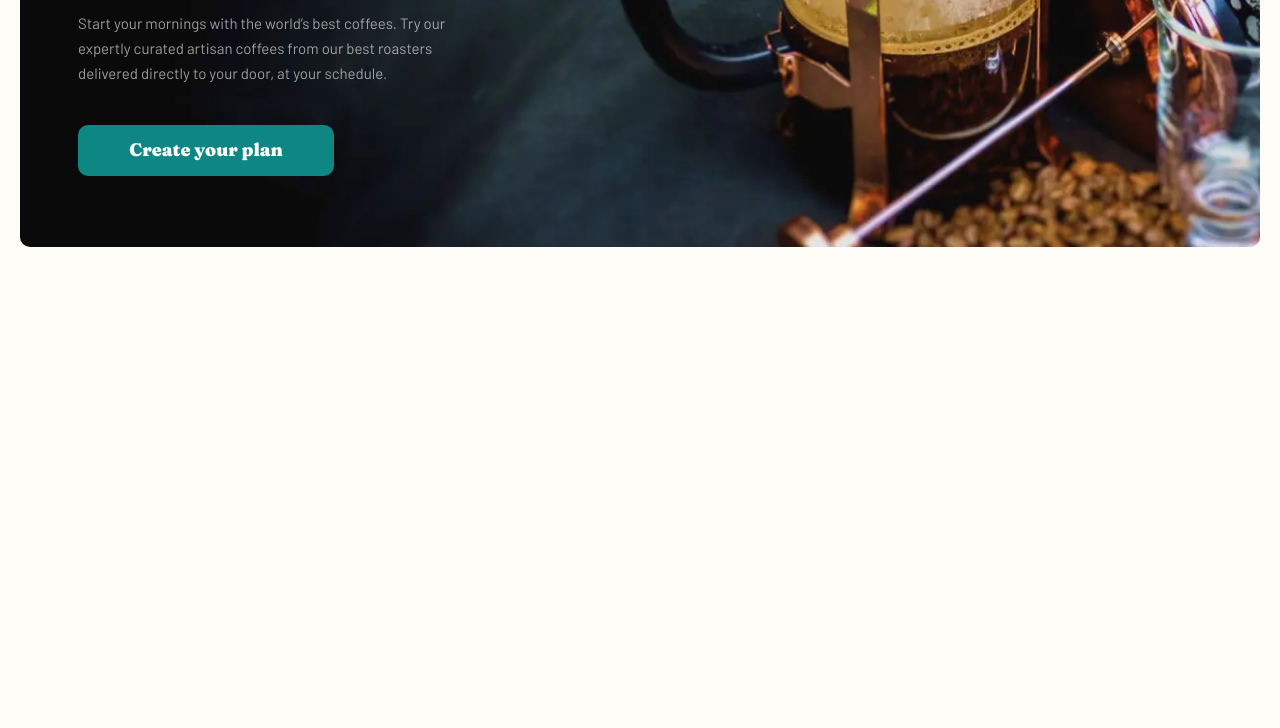
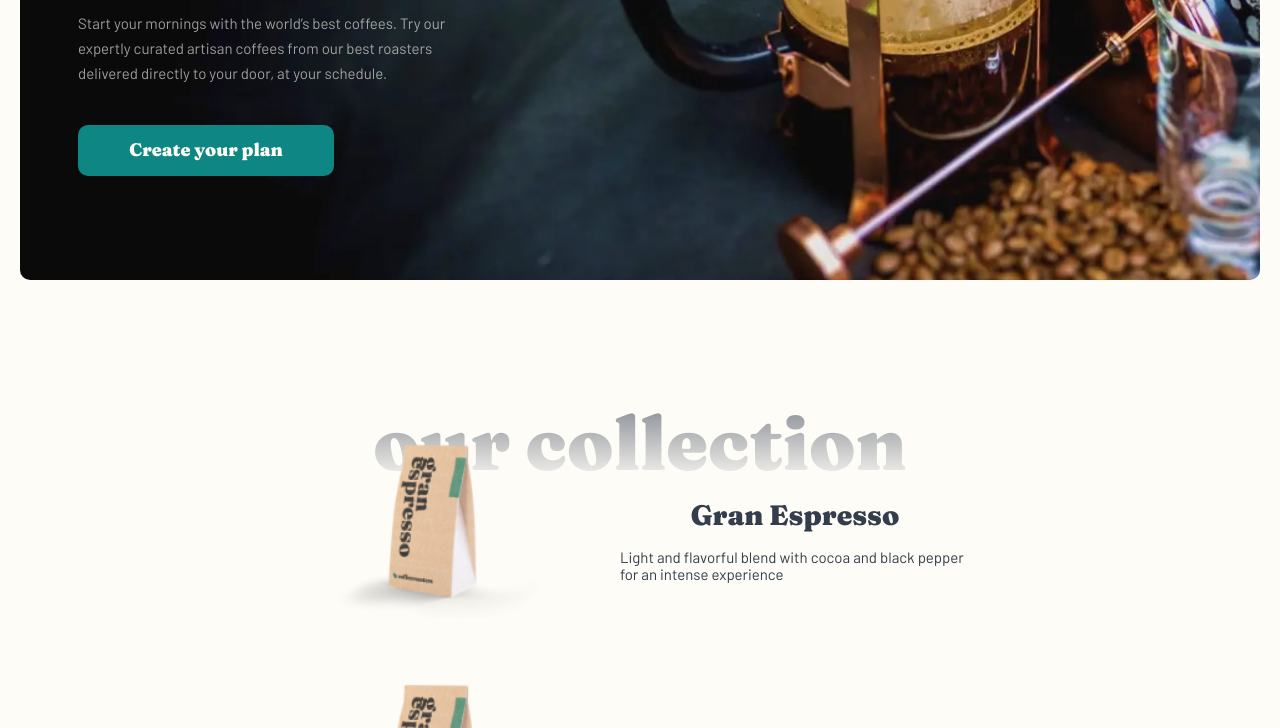
Before and after one commit to abroraxmedov04/cofferoaster-responsive, a plain HTML site: page index.html in a window 1280 px wide. Shown: the part 372-1100 px from the top of the page. Before the commit the page ends 800 px from the top, so only its background shows below. Drawn offline with Linux system fonts and the light colour scheme.

Commit message:
third-commit

```diff
--- a/css/main.css
+++ b/css/main.css
@@ -130,7 +130,6 @@ body {
     background-size: cover;
     position: relative;
     width: 100%;
-    height: 500px;
     border-radius: 10px;
     padding-top: 100px;
     padding-bottom: 99px;
@@ -175,16 +174,141 @@ body {
 /* collection section */
 
 
+.collection-info {
+    position: relative;
+    margin-top: 120px;
+}
+
+.collection-info__title {
+    font-family: 'Fraunces', "Arial", sans-serif;
+    text-align: center;
+    font-size: 39px;
+    width: 100%;
+    background-image: linear-gradient(180deg, #83888f, #FEFCF7);
+    -webkit-background-clip: text;
+    -webkit-text-fill-color: transparent;
+    margin-bottom: 13px;
+}
+
+.collectio-info__list {
+    display: flex;
+    flex-direction: column;
+    align-items: center;
+    text-align: center;
+    gap: 48px;
+    padding: 0 22px;
+}
+
+.products {
+    display: flex;
+    flex-direction: column;
+    justify-content: center;
+    align-items: center;
+}
+
+.products__info {
+    text-align: center;
+    display: flex;
+    flex-direction: column;
+}
+
+.products__image {
+    width: 200px;
+    height: 151px;
+    margin-bottom: 24px;
+    transition: transform 0.3s ease-in-out;
+}
+
+.products__image:hover {
+    transform: scale(1.1);
+}
+
+.products__name {
+    font-family: 'Fraunces', "Arial", sans-serif;
+    font-size: 24px;
+    line-height: 32px;
+    color: rgba(51, 61, 75, 1);
+    margin-bottom: 16px;
+}
+
+.products__desc {
+    color: rgba(51, 61, 75, 1);
+    font-size: 15px;
+}
+
+/* media queries */
+
+@media only screen and (min-width: 976px) {
+    .collectio-info__list {
+        display: flex;
+        flex-direction: row;
+        justify-content: center;
+        flex-wrap: wrap;
+        gap: 20px;
+        max-width: 1000px;
+        margin: 0 auto;
+    }
+
+    .products {
+        display: flex;
+        flex-direction: row;
+        justify-content: center;
+        gap: 20px;
+        width: 100%;
+    }
+
+    .products__info {
+        max-width: 250px;
+        text-align: center;
+        align-items: center;
+    }
+}
 
 
+@media only screen and (min-width: 768px) {
+    .collection-info__title {
+        width: 100%;
+        text-align: center;
+        font-size: 75px;
+        padding: 0 80px;
+    }
+
+    .collectio-info__list {
+        position: absolute;
+        top: 30px;
+        left: 0;
+        right: 0;
+        padding: 0 20px;
+    }
+
+    .products {
+        display: flex;
+        flex-direction: row;
+        justify-content: center;
+        gap: 60px;
+    }
+
+    .products__info {
+        display: flex;
+        flex-direction: column;
+        text-align: start;
+        max-width: 350px;
+    }
+
+    .products__image {
+        width: 250px;
+        height: 188px;
+        margin-bottom: 32px;
+    }
+
+    .products__name {
+        font-size: 28px;
+        line-height: 36px;
+    }
+}
 
 
-
-
-/* ? media queries */
-
-
-@media only screen  and (min-width: 768px ){
+@media only screen and (min-width: 768px) {
     .hero__inner-wrapper {
         background-image: url("../images/hero-desctop-image-bg.webp");
         text-align: start;
@@ -195,7 +319,7 @@ body {
         background-position: top;
     }
 
-    .hero__content{
+    .hero__content {
         max-width: 493px;
         width: 100%;
     }
@@ -204,8 +328,6 @@ body {
         font-size: 72px;
         line-height: 72px;
     }
-
-
 }
 
 
@@ -219,7 +341,7 @@ body {
         padding-left: 58px;
     }
 
-    .hero__content{
+    .hero__content {
         max-width: 398px;
         width: 100%;
     }
--- a/index.html
+++ b/index.html
@@ -1,5 +1,6 @@
 <!DOCTYPE html>
 <html lang="en">
+
 <head>
   <meta charset="UTF-8" />
   <meta name="viewport" content="width=device-width, initial-scale=1.0" />
@@ -14,11 +15,7 @@
     <div class="container">
       <div class="header__inner-wrapper">
         <a href="./index.html" class="header__logo">
-            <img
-              src="./images/logo.png"
-              alt="logo"
-              class="header__logo-image"
-            />
+          <img src="./images/logo.png" alt="logo" class="header__logo-image" />
         </a>
         <button class="header__menu-btn"></button>
 
@@ -56,8 +53,59 @@
         </div>
       </div>
     </section>
+
+    <section class="collection-info">
+      <div class="container">
+        <div class="collection-info__inner-wrapper">
+          <h2 class="collection-info__title">our collection</h2>
+          <ul class="collectio-info__list">
+            <li class="collection-info__item products">
+              <img src="./images/product-image-default.png" alt="products-image" class="products__image" />
+              <div class="products__info">
+                <strong class="products__name"> Gran Espresso </strong>
+                <p class="products__desc">
+                  Light and flavorful blend with cocoa and black pepper for an
+                  intense experience
+                </p>
+              </div>
+            </li>
+            <li class="collection-info__item products">
+              <img src="./images/product-image-default.png" alt="products-image" class="products__image" />
+              <div class="products__info">
+                <strong class="products__name"> Gran Espresso </strong>
+                <p class="products__desc">
+                  Light and flavorful blend with cocoa and black pepper for an
+                  intense experience
+                </p>
+              </div>
+            </li>
+            <li class="collection-info__item products">
+              <img src="./images/product-image-default.png" alt="products-image" class="products__image" />
+              <div class="products__info">
+                <strong class="products__name"> Gran Espresso </strong>
+                <p class="products__desc">
+                  Light and flavorful blend with cocoa and black pepper for an
+                  intense experience
+                </p>
+              </div>
+            </li>
+            <li class="collection-info__item products">
+              <img src="./images/product-image-default.png" alt="products-image" class="products__image" />
+              <div class="products__info">
+                <strong class="products__name"> Gran Espresso </strong>
+                <p class="products__desc">
+                  Light and flavorful blend with cocoa and black pepper for an
+                  intense experience
+                </p>
+              </div>
+            </li>
+          </ul>
+        </div>
+      </div>
+    </section>
   </main>
   <footer class="footer"></footer>
   <script src="./js/main.js"></script>
 </body>
+
 </html>
```
Also changed, not shown: images/product-image-default.png (added), js/main.js (line endings or trailing spaces). Lines whose indentation alone changed are shown as unchanged.
